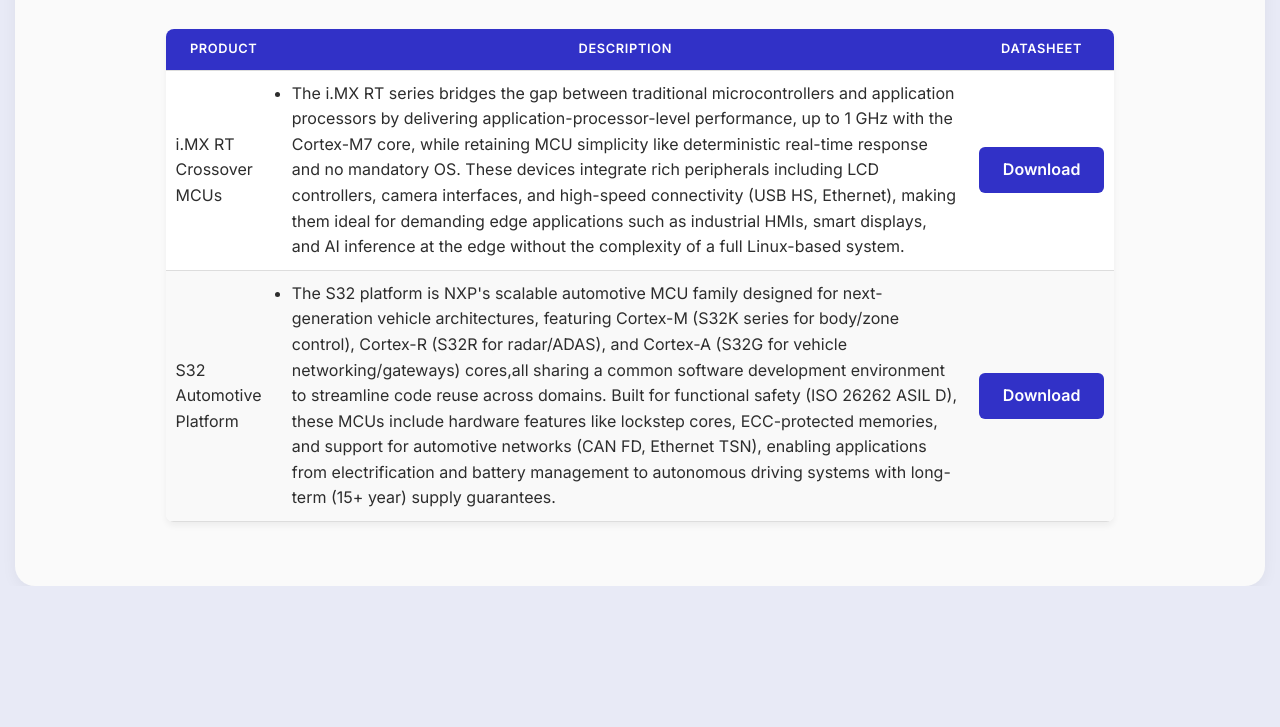
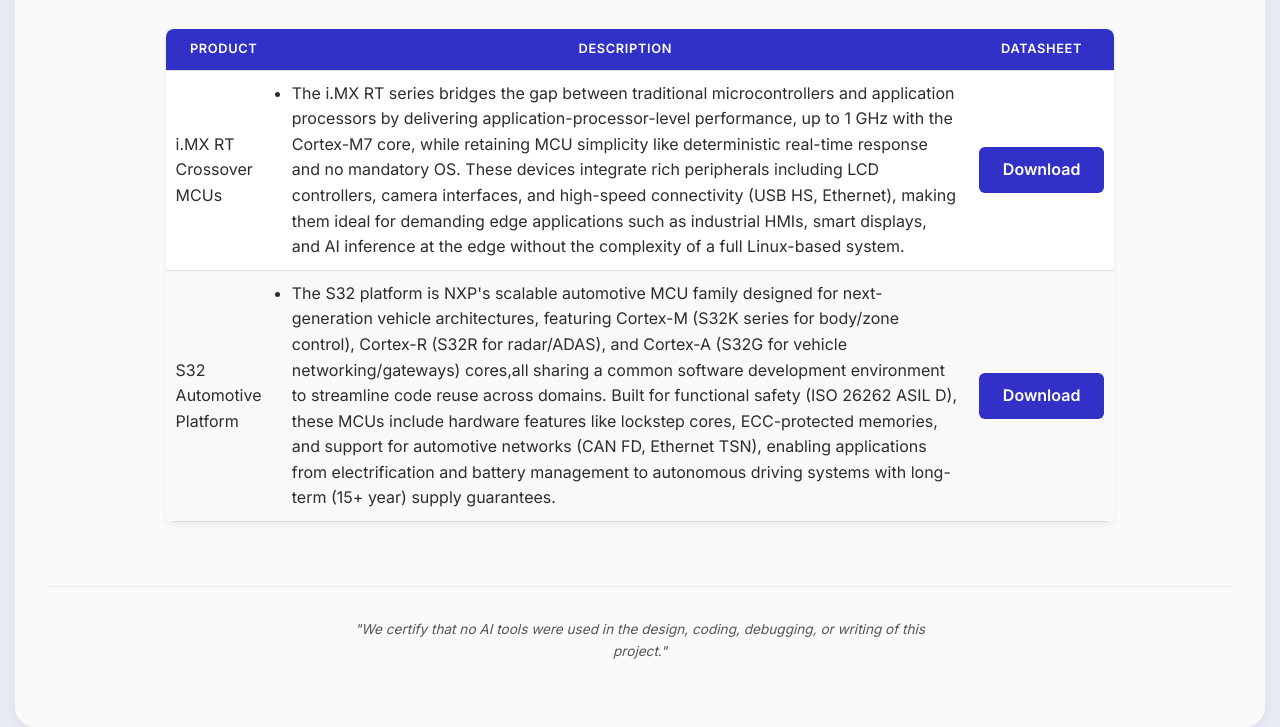
Before and after one commit to Khylerr/LBYCPG3-Microcontroller-Website, a plain HTML site: page nxp.html in a window 1280 px wide. Shown: the part 607-1334 px from the top of the page. Before the commit the page ends 1193 px from the top, so only its background shows below. Drawn offline with Linux system fonts and the light colour scheme.

Commit message:
Append AI Declaration on all tabs and README

```diff
--- a/css/style.css
+++ b/css/style.css
@@ -542,3 +542,18 @@ body.manufacturer-page a:active {
         display: none;
     }
 }
+
+.declaration {
+    margin-top: 4rem;
+    padding: 2rem;
+    text-align: center;
+    border-top: 1px solid #E8EAF6;
+}
+
+.declaration p {
+    font-size: 0.85rem;
+    color: var(--text-light);
+    font-style: italic;
+    max-width: 600px;
+    margin: 0 auto;
+}
--- a/nxp.html
+++ b/nxp.html
@@ -43,5 +43,9 @@
 
                 </table>
 
+    <div class="declaration">
+        <p>"We certify that no AI tools were used in the design, coding, debugging, or writing of this project."</p>
+    </div>
+
 </body>
 </html>
```
Also changed, not shown: aboutpage.html (+5 -0 lines), disclosure.html (+5 -0 lines), expressif.html (+4 -0 lines), infineon.html (+4 -0 lines), mainpage.html (+4 -0 lines), microchip.html (+4 -0 lines), stmicro.html (+4 -0 lines), texas.html (+4 -0 lines), 1 other file.
